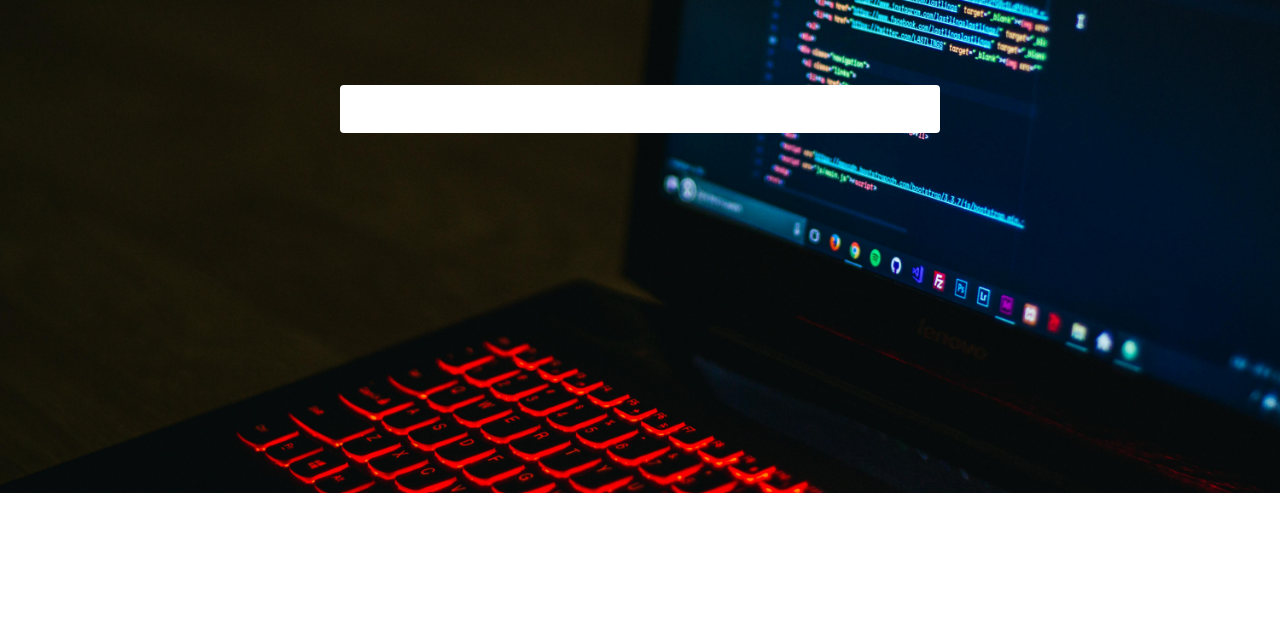
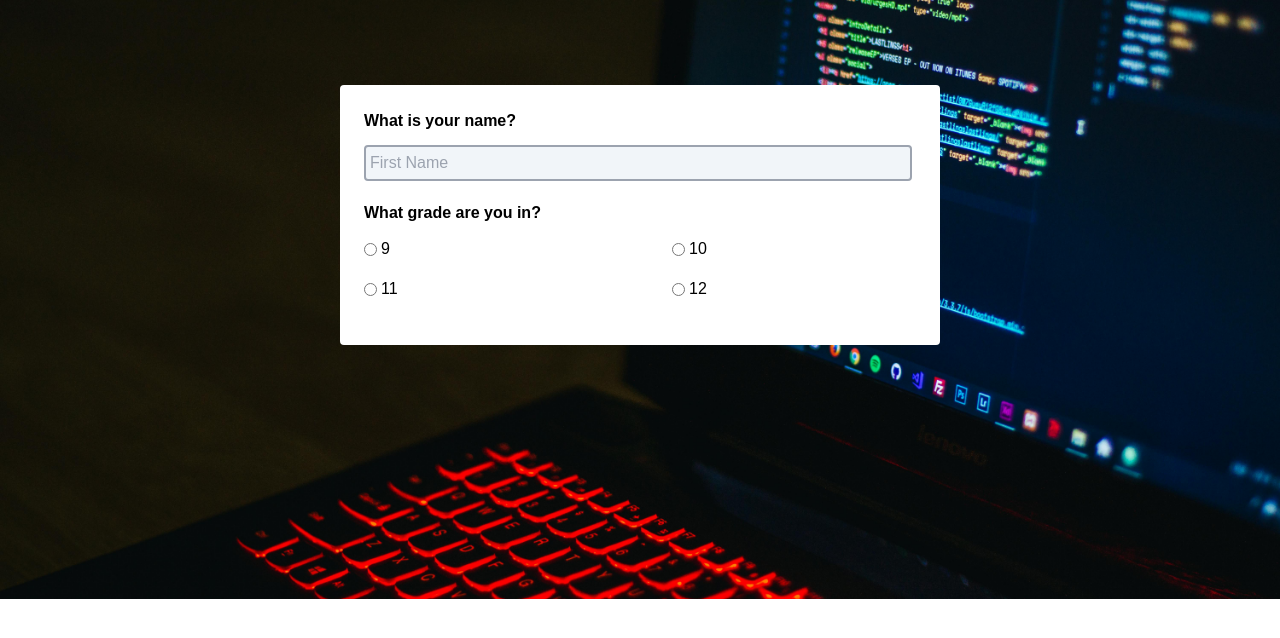
Before and after one commit to jpodgorni/hshacks-signup-form, a Next.js app: page /register in a window 1280 px wide. Shown: the top 638 px of the page. Built offline with nearby package versions, Linux system fonts and the light colour scheme.

Commit message:
Quick change with the input

```diff
--- a/pages/components/TextFieldComponent/TextFieldComponent.tsx
+++ b/pages/components/TextFieldComponent/TextFieldComponent.tsx
@@ -36,12 +36,9 @@ const TextFieldComponent: React.FC<TextFieldComponentInterface> = ({
       </p>
       <div className="text-black mb-5">
         {
-
             <div className="flex items-center">
-              <input value={textEntered} name={name} placeholder={placeHolder} type={type} onChange={(e) => setTextEntered(e.target.value)} className="mr-1 border-2 bg-slate-100 border-gray-400 rounded p-1"/>
-
+              <input value={textEntered} name={name} placeholder={placeHolder} type={type} onChange={(e) => setTextEntered(e.target.value)} className="mr-1 border-2 bg-slate-100 border-gray-400 w-full rounded p-1"/>
             </div>
-
         }
       </div>
     </div>
--- a/pages/register/index.tsx
+++ b/pages/register/index.tsx
@@ -1,6 +1,6 @@
-// import RadioComponent from "../components/RadioComponent/RadioComponent";
 import React, { useState } from "react";
-// import TextFieldComponent from "../components/TextFieldComponent/TextFieldComponent";
+import TextFieldComponent from "../components/TextFieldComponent/TextFieldComponent";
+import RadioComponent from "../components/RadioComponent/RadioComponent";
 
 
 const Register = () => {
@@ -17,8 +17,8 @@ const Register = () => {
   return(
   <div className="flex items-center justify-center bg-none">
     <div className="bg-white inline-block rounded w-[600px] p-6 mt-[85px]">
-      {/* <TextFieldComponent placeHolder="First Name" name="name" question="What is your name?" type="text" textFieldAnswer={handleTextFieldComponentData}/> */}
-      {/* <RadioComponent question={"What grade are you in?"} name={"grade"} listOfNames={["9","10","11", "12"]} radioAnswer={handleRadioComponentData}/> */}
+      <TextFieldComponent placeHolder="First Name" name="name" question="What is your name?" type="text" textFieldAnswer={handleTextFieldComponentData}/>
+      <RadioComponent question={"What grade are you in?"} name={"grade"} listOfNames={["9","10","11", "12"]} radioAnswer={handleRadioComponentData}/>
       {/* <RadioComponent question={"What is your shirt size?"} name={"shirtSize"} listOfNames={["SM","MD","LG", "XL"]}/>
       <RadioComponent question={"Do you have a laptop you can bring?\n(Unfortunately, we aren't able to provide laptops this year.)"} name={"laptop"} listOfNames={["Yes: Please bring it!","No"]}/> */}
     </div>
```
